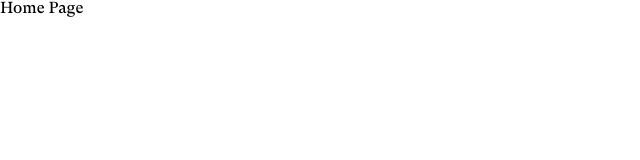
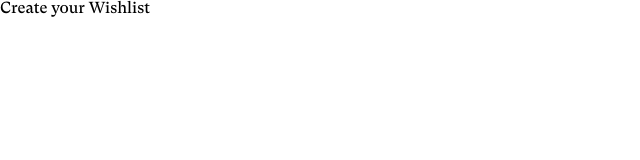
Before and after one commit to mrtoluadesina/promise-card, a React (Create React App) app: page / in a window 1280 px wide. Shown: the top 160 px of the page, without its empty margins (0-640 px from the left). Built offline with nearby package versions, Linux system fonts and the light colour scheme.

Commit message:
update the homepage of the app

```diff
--- a/src/views/home/index.jsx
+++ b/src/views/home/index.jsx
@@ -1,5 +1,7 @@
 import React from "react";
 
 export default function Home() {
-  return <div>Home Page</div>;
+  return (
+    <div>Create your Wishlist</div>
+    );
 }
```
